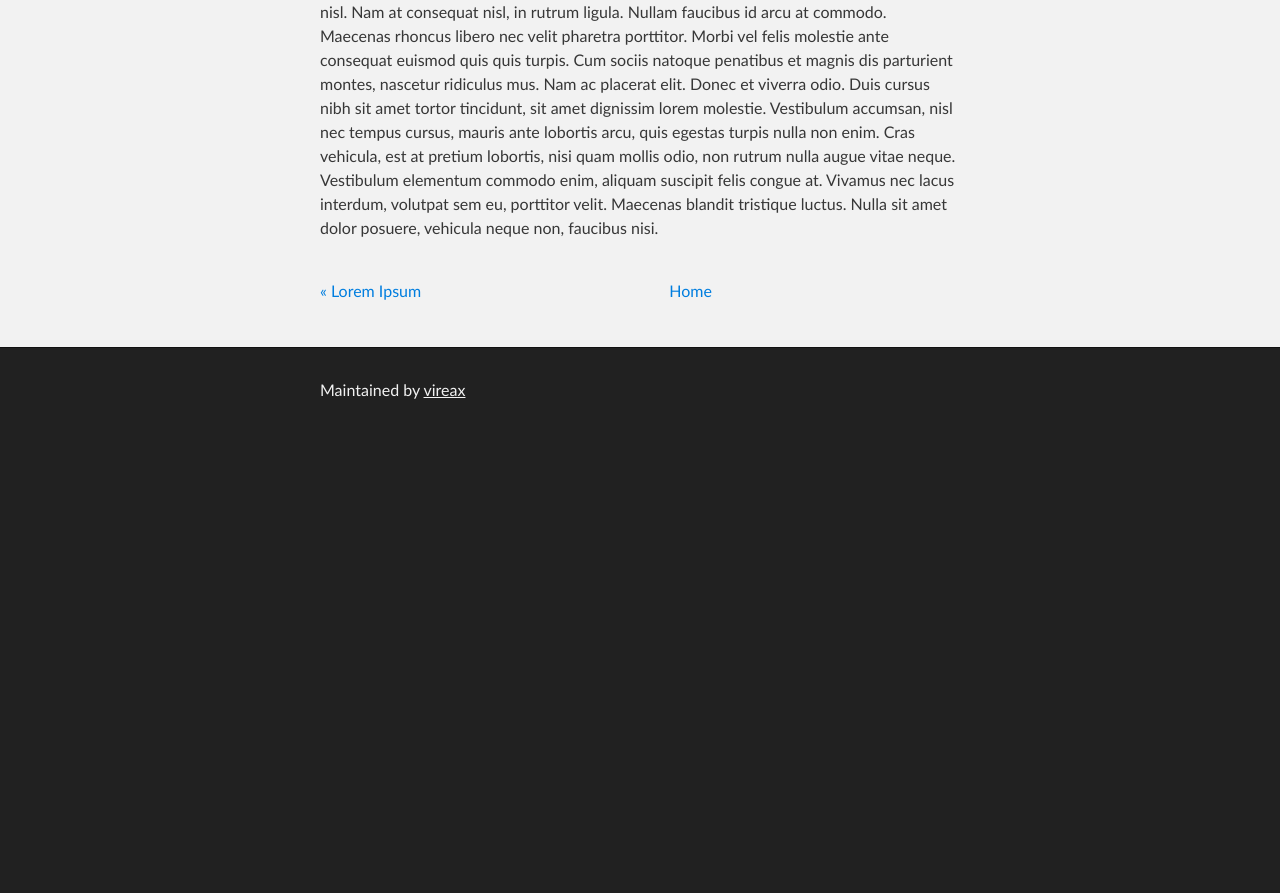
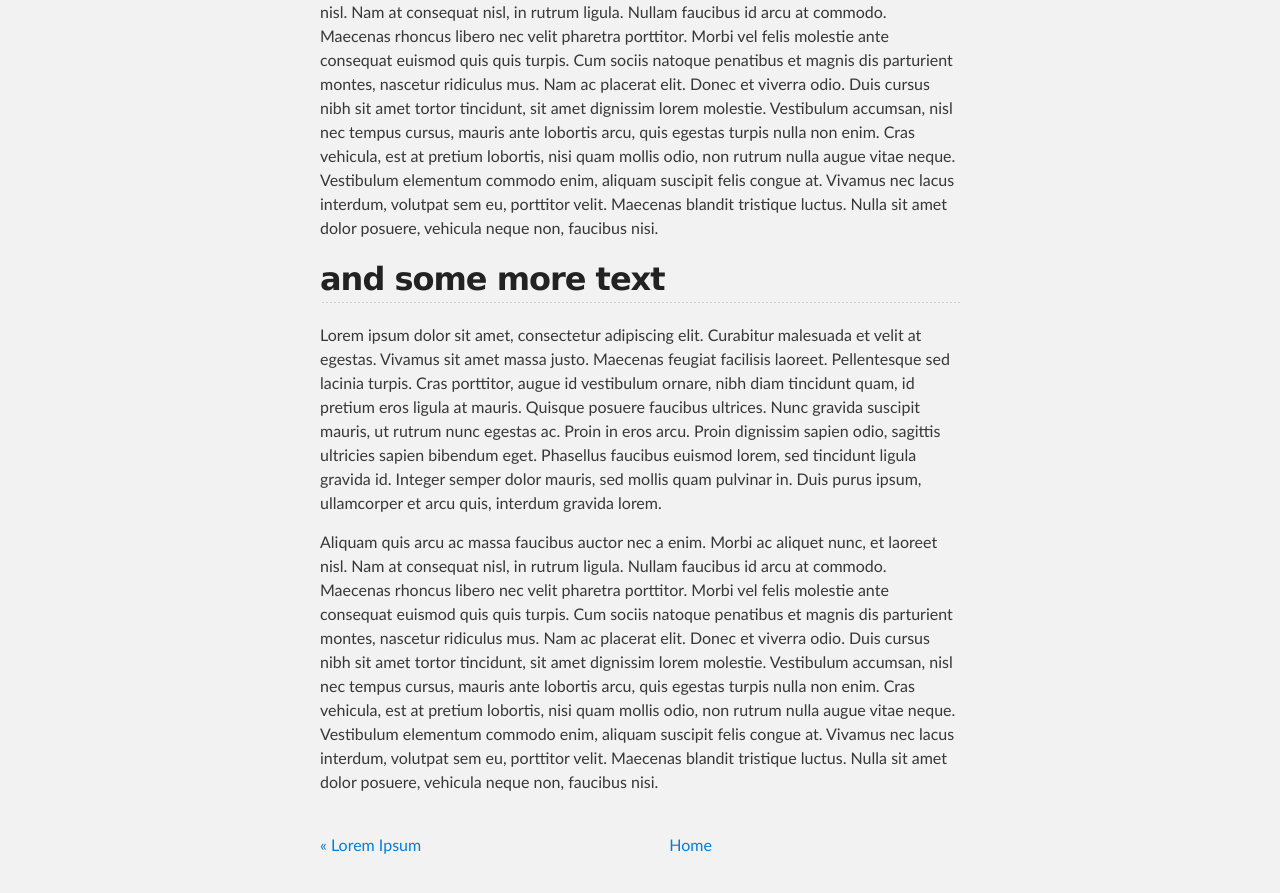
Before and after one commit to vireax/km, a Jekyll site: the page built from _posts/2014-01-28-testing.md, in a window 1280 px wide and 900 px high, scrolled down 626 px. Shown: the top 893 px of the window. Built offline with Jekyll 4.4.1, drawn with Linux system fonts in a browser that asks for light colours; before the commit the page ends 1063 px from its top, so only the background shows below that.

Commit message:
Update 2014-01-28-testing.md

```diff
--- a/_posts/2014-01-28-testing.md
+++ b/_posts/2014-01-28-testing.md
@@ -9,3 +9,9 @@ date: 2014-01-28
 Lorem ipsum dolor sit amet, consectetur adipiscing elit. Curabitur malesuada et velit at egestas. Vivamus sit amet massa justo. Maecenas feugiat facilisis laoreet. Pellentesque sed lacinia turpis. Cras porttitor, augue id vestibulum ornare, nibh diam tincidunt quam, id pretium eros ligula at mauris. Quisque posuere faucibus ultrices. Nunc gravida suscipit mauris, ut rutrum nunc egestas ac. Proin in eros arcu. Proin dignissim sapien odio, sagittis ultricies sapien bibendum eget. Phasellus faucibus euismod lorem, sed tincidunt ligula gravida id. Integer semper dolor mauris, sed mollis quam pulvinar in. Duis purus ipsum, ullamcorper et arcu quis, interdum gravida lorem.
 
 Aliquam quis arcu ac massa faucibus auctor nec a enim. Morbi ac aliquet nunc, et laoreet nisl. Nam at consequat nisl, in rutrum ligula. Nullam faucibus id arcu at commodo. Maecenas rhoncus libero nec velit pharetra porttitor. Morbi vel felis molestie ante consequat euismod quis quis turpis. Cum sociis natoque penatibus et magnis dis parturient montes, nascetur ridiculus mus. Nam ac placerat elit. Donec et viverra odio. Duis cursus nibh sit amet tortor tincidunt, sit amet dignissim lorem molestie. Vestibulum accumsan, nisl nec tempus cursus, mauris ante lobortis arcu, quis egestas turpis nulla non enim. Cras vehicula, est at pretium lobortis, nisi quam mollis odio, non rutrum nulla augue vitae neque. Vestibulum elementum commodo enim, aliquam suscipit felis congue at. Vivamus nec lacus interdum, volutpat sem eu, porttitor velit. Maecenas blandit tristique luctus. Nulla sit amet dolor posuere, vehicula neque non, faucibus nisi.
+
+## and some more text
+
+Lorem ipsum dolor sit amet, consectetur adipiscing elit. Curabitur malesuada et velit at egestas. Vivamus sit amet massa justo. Maecenas feugiat facilisis laoreet. Pellentesque sed lacinia turpis. Cras porttitor, augue id vestibulum ornare, nibh diam tincidunt quam, id pretium eros ligula at mauris. Quisque posuere faucibus ultrices. Nunc gravida suscipit mauris, ut rutrum nunc egestas ac. Proin in eros arcu. Proin dignissim sapien odio, sagittis ultricies sapien bibendum eget. Phasellus faucibus euismod lorem, sed tincidunt ligula gravida id. Integer semper dolor mauris, sed mollis quam pulvinar in. Duis purus ipsum, ullamcorper et arcu quis, interdum gravida lorem.
+
+Aliquam quis arcu ac massa faucibus auctor nec a enim. Morbi ac aliquet nunc, et laoreet nisl. Nam at consequat nisl, in rutrum ligula. Nullam faucibus id arcu at commodo. Maecenas rhoncus libero nec velit pharetra porttitor. Morbi vel felis molestie ante consequat euismod quis quis turpis. Cum sociis natoque penatibus et magnis dis parturient montes, nascetur ridiculus mus. Nam ac placerat elit. Donec et viverra odio. Duis cursus nibh sit amet tortor tincidunt, sit amet dignissim lorem molestie. Vestibulum accumsan, nisl nec tempus cursus, mauris ante lobortis arcu, quis egestas turpis nulla non enim. Cras vehicula, est at pretium lobortis, nisi quam mollis odio, non rutrum nulla augue vitae neque. Vestibulum elementum commodo enim, aliquam suscipit felis congue at. Vivamus nec lacus interdum, volutpat sem eu, porttitor velit. Maecenas blandit tristique luctus. Nulla sit amet dolor posuere, vehicula neque non, faucibus nisi.
```
